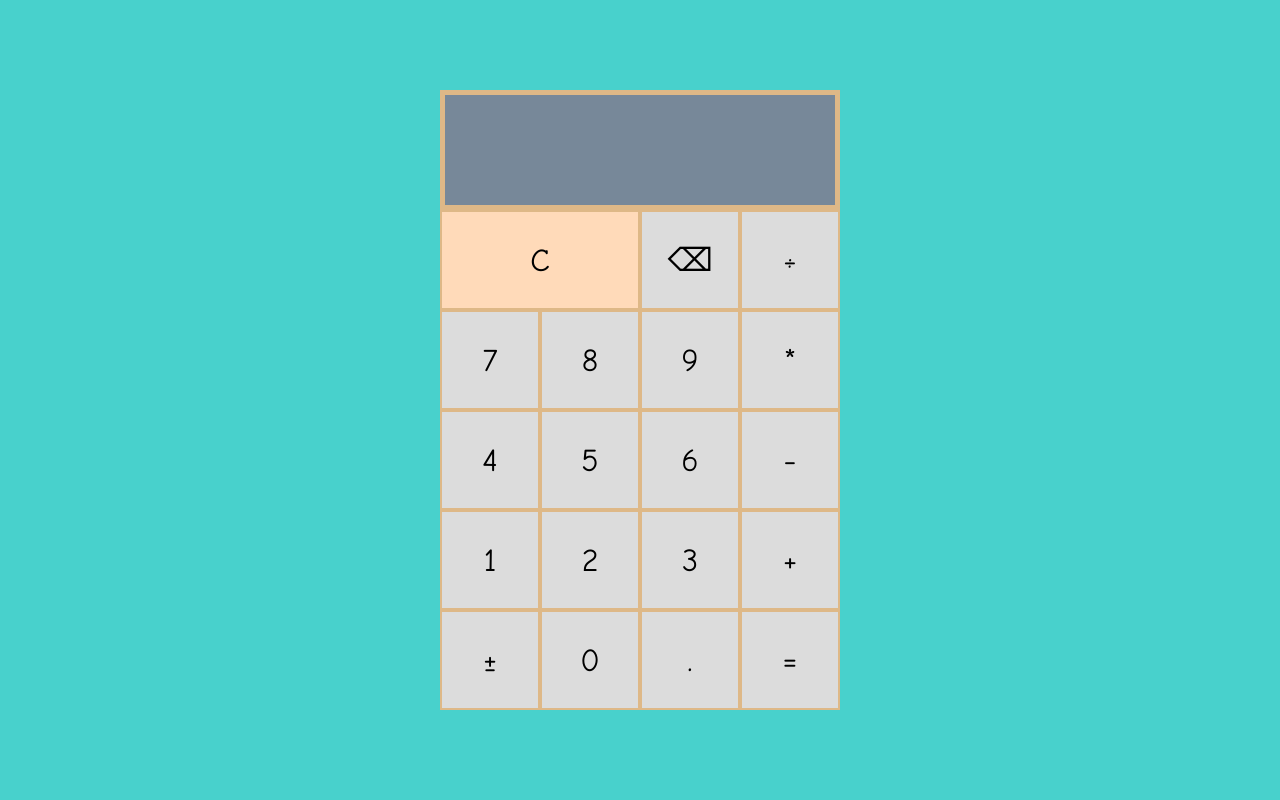
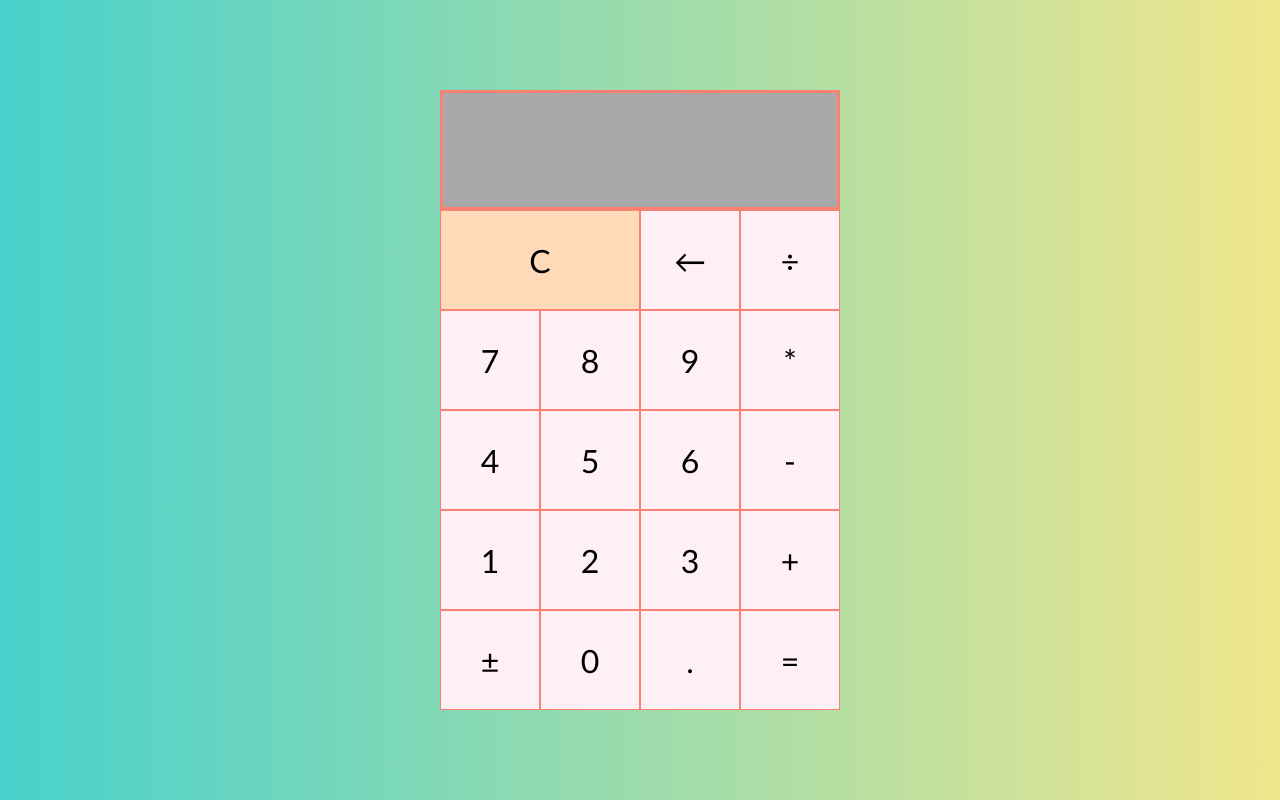
Before and after one commit to kuba-kola/homework_calc, a plain HTML site: page index.html in a window 1280 px wide. Drawn offline with Linux system fonts and the light colour scheme.

Commit message:
adding css

```diff
--- a/index.html
+++ b/index.html
@@ -15,7 +15,7 @@
         <div class="current-result"></div>
       </div>
       <button two-buttons class="clear" style="background-color: #FFDAB9">C</button>
-      <button class="delete">⌫</button>
+      <button class="delete">←</button>
       <button class="operations">÷</button>
       <button class="numbers">7</button>
       <button class="numbers">8</button>
--- a/style.css
+++ b/style.css
@@ -1,13 +1,13 @@
 *, *::before, *::after {
     box-sizing: border-box;
-    font-family: Comic Sans MS, Comic Sans, cursive;
+    font-family: Trebuchet MS, sans-serif;
     font-weight: normal;
   }
 
   body {
     padding: 0;
     margin: 0;
-    background: #48D1CC;
+    background:linear-gradient(to right, #48D1CC, #F0E68C);
   }
 
   .calculator-grid {
@@ -22,9 +22,9 @@
   .calculator-grid > button {
     cursor: pointer;
     font-size: 2rem;
-    border: 2px solid #DEB887;
+    border: 1px solid #FA8072;
     outline: none;
-    background-color: #DCDCDC;
+    background-color: #FFF0F5;
   }
 
   .calculator-grid > button:hover {
@@ -34,7 +34,7 @@
 
   .output {
     grid-column: 1 / -1;
-    background-color: #778899;
+    background-color: #A9A9A9;
     display: flex;
     align-items: flex-end;
     justify-content: space-around;
@@ -42,16 +42,16 @@
     padding: 10px;
     word-wrap: break-word;
     word-break: break-all;
-    border: 5px solid #DEB887;
+    border: 3px solid #FA8072;
   }
 
   .output .previous-result {
-    color: rgba(255, 255, 255, .75);
+    color: #2F4F4F;
     font-size: 1.5rem;
   }
 
   .output .current-result {
-    color: white;
+    color: #000000;
     font-size: 2.5rem;
   }
 
```
